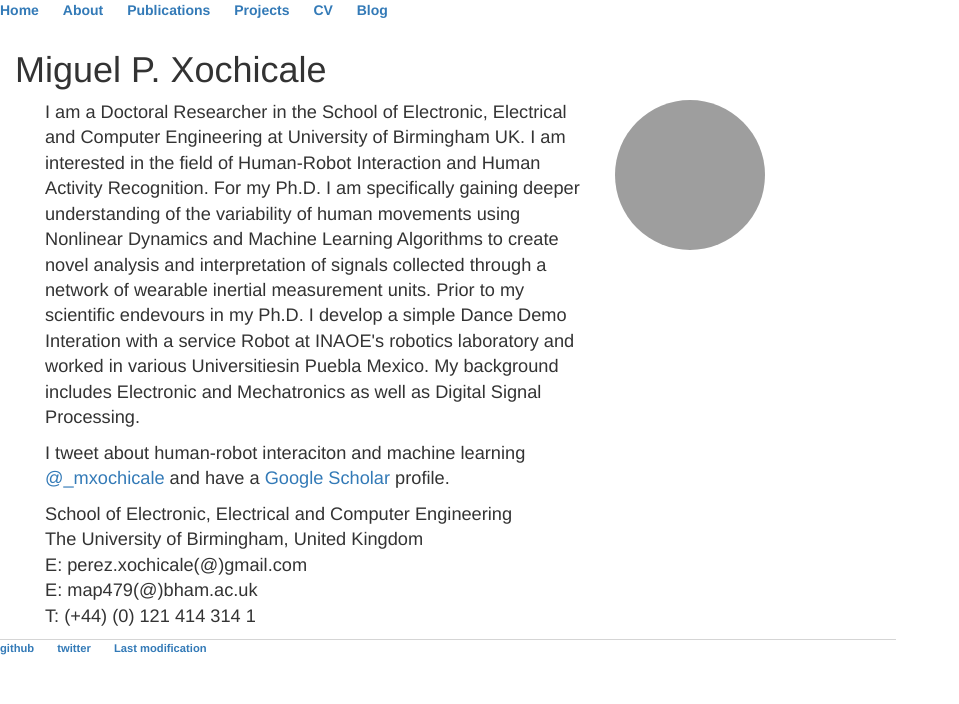
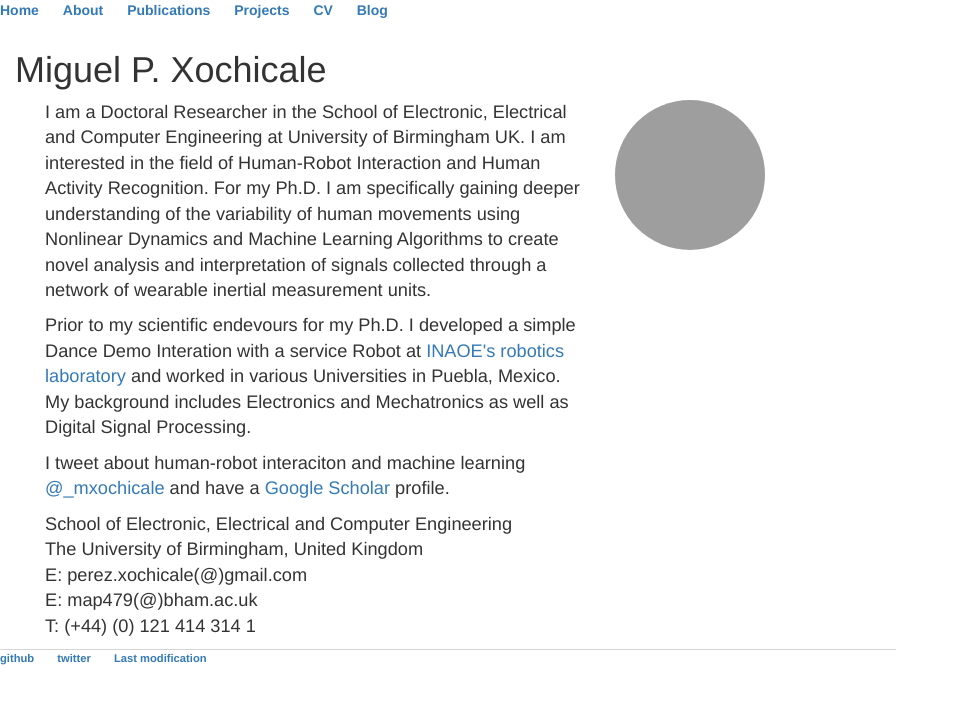
Before and after one commit to mxochicale/mxochicale.github.io, a Jekyll site: the page built from index.html, in a window 1280 px wide. Shown: the top 704 px of the page, without its empty margins (0-959 px from the left). Built offline with Jekyll 4.4.1, drawn with Linux system fonts in a browser that asks for light colours; grey boxes are pictures that could not be loaded.

Commit message:
main and cv update

```diff
--- a/index.html
+++ b/index.html
@@ -15,11 +15,14 @@ title: Miguel P. Xochicale
 				of the variability of human movements using Nonlinear Dynamics and
 				Machine Learning Algorithms to create novel analysis and interpretation
 				of signals collected through a network of	wearable inertial measurement units.
+				</p>
 
-				Prior to my scientific endevours in my Ph.D. I develop a simple
-				Dance Demo Interation with a service Robot at INAOE's robotics laboratory
-				and worked in various Universitiesin Puebla Mexico.
-				My background includes Electronic and Mechatronics
+				<p>
+				Prior to my scientific endevours for my Ph.D. I developed a simple
+				Dance Demo Interation with a service Robot at
+				<a href="http://ccc.inaoep.mx/grupos/robotica.php"> INAOE's robotics laboratory </a>
+				and worked in various Universities in Puebla, Mexico.
+				My background includes Electronics and Mechatronics
 				as well as Digital Signal Processing.
 				</p>
 
@@ -43,7 +46,7 @@ title: Miguel P. Xochicale
 		</div>
 
 		<div class="col-sm-3">
-		<img src="/cv/images/picture_april2016.jpg" class="img-circle" alt="Miguel Xochicale"  width="150" height="150">
+		<img src="/cv/images/picture_april2016.jpg" class="img-circle" alt="Miguel P. Xochicale"  width="150" height="150">
 		</div>
 
 </div>
```
Also changed, not shown: cv/REAMDE.md (added, +6 -0 lines), cv/index.html (+2 -7 lines).
